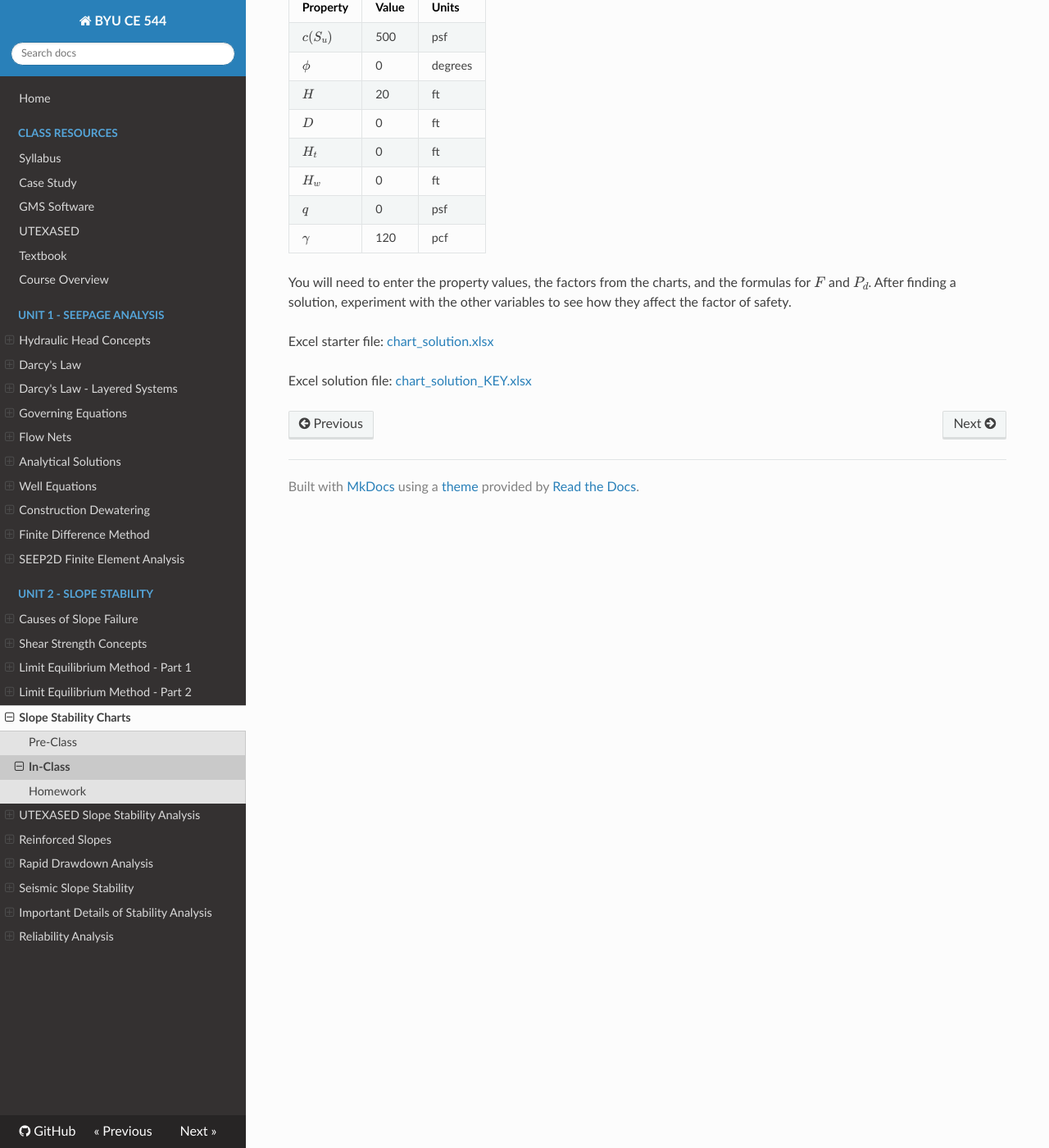
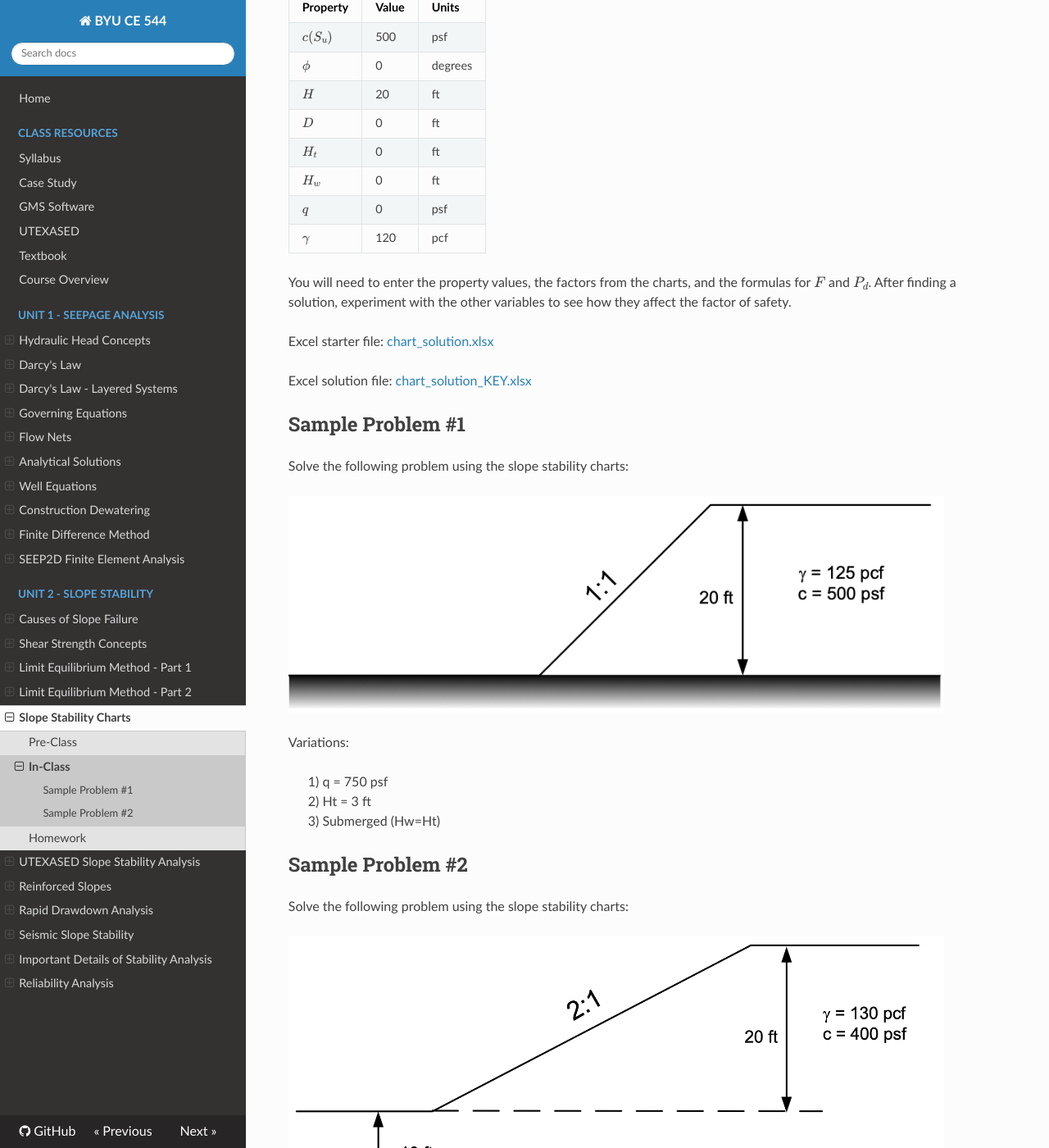
Before and after one commit to njones61/ce544, an MkDocs documentation site: the page built from docs/unit2/05_charts/charts_class.md, in a window 1280 px wide and 1400 px high, scrolled down 1348 px. Shown: the whole window at 82% size. Built offline with MkDocs 1.6.1, drawn with Linux system fonts in a browser that asks for light colours; nearby versions of some CDN libraries; some of the changed text lies outside the part shown.

Commit message:
updated stability charts problem

```diff
--- a/docs/unit2/05_charts/charts_class.md
+++ b/docs/unit2/05_charts/charts_class.md
@@ -56,3 +56,25 @@ the factor of safety.
 Excel starter file: [chart_solution.xlsx](chart_solution.xlsx)
 
 Excel solution file: [chart_solution_KEY.xlsx](chart_solution_KEY.xlsx)
+
+## Sample Problem #1
+
+Solve the following problem using the slope stability charts:
+
+![sample_prob_1.png](sample_prob_1.png){width=800px}
+
+Variations:<br>
+>1) q = 750 psf<br>
+2) Ht = 3 ft<br>
+3) Submerged (Hw=Ht)
+
+## Sample Problem #2
+
+Solve the following problem using the slope stability charts:
+
+![sample_prob_2.png](sample_prob_2.png){width=800px}
+
+Variations:<br>
+>1) q = 600 psf<br>
+2) Ht = 3 ft, crack filled with water<br>
+3) Submerged (Hw=H/2)
```
Also changed, not shown: docs/unit2/05_charts/sample_prob_1.png (added), docs/unit2/05_charts/sample_prob_2.png (added).
